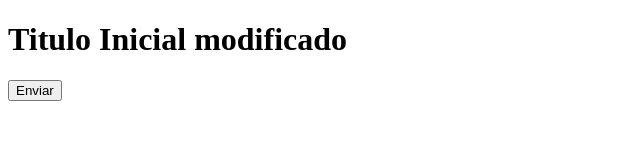
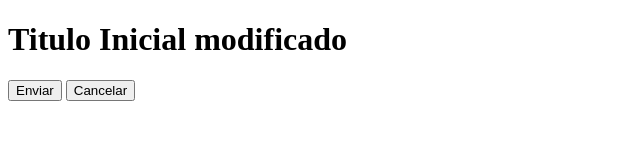
Before and after one commit to rafabarbeytodev/CursoGitUdemy, a plain HTML site: page index.html in a window 1280 px wide. Shown: the whole page, without its empty margins (0-640 px from the left). Drawn offline with Linux system fonts and the light colour scheme.

Commit message:
Pagina con boton de cancelar formulario

```diff
--- a/index.html
+++ b/index.html
@@ -10,6 +10,7 @@
     <h1>Titulo Inicial modificado</h1>
     <form action="#">
         <input type="button" value="Enviar">
+        <input type="button" value="Cancelar">
     </form>
 </body>
 </html>
```
